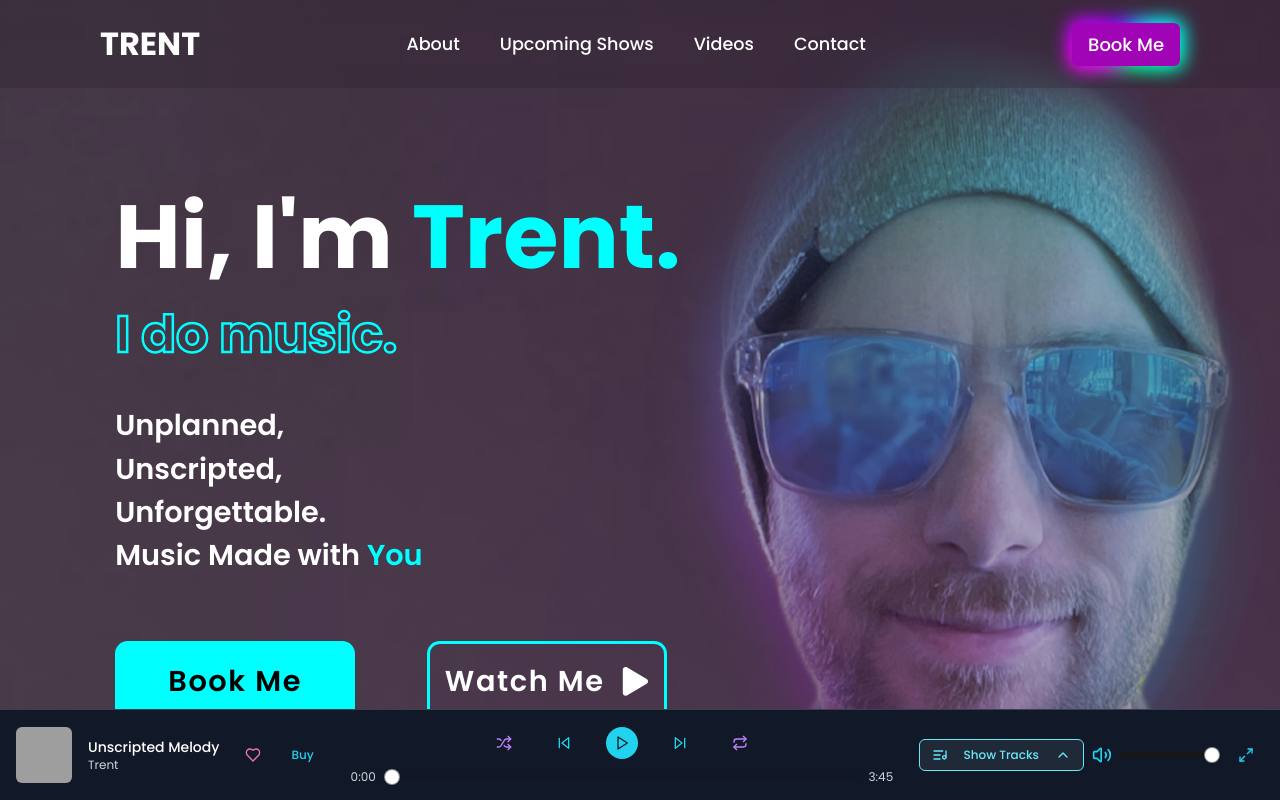
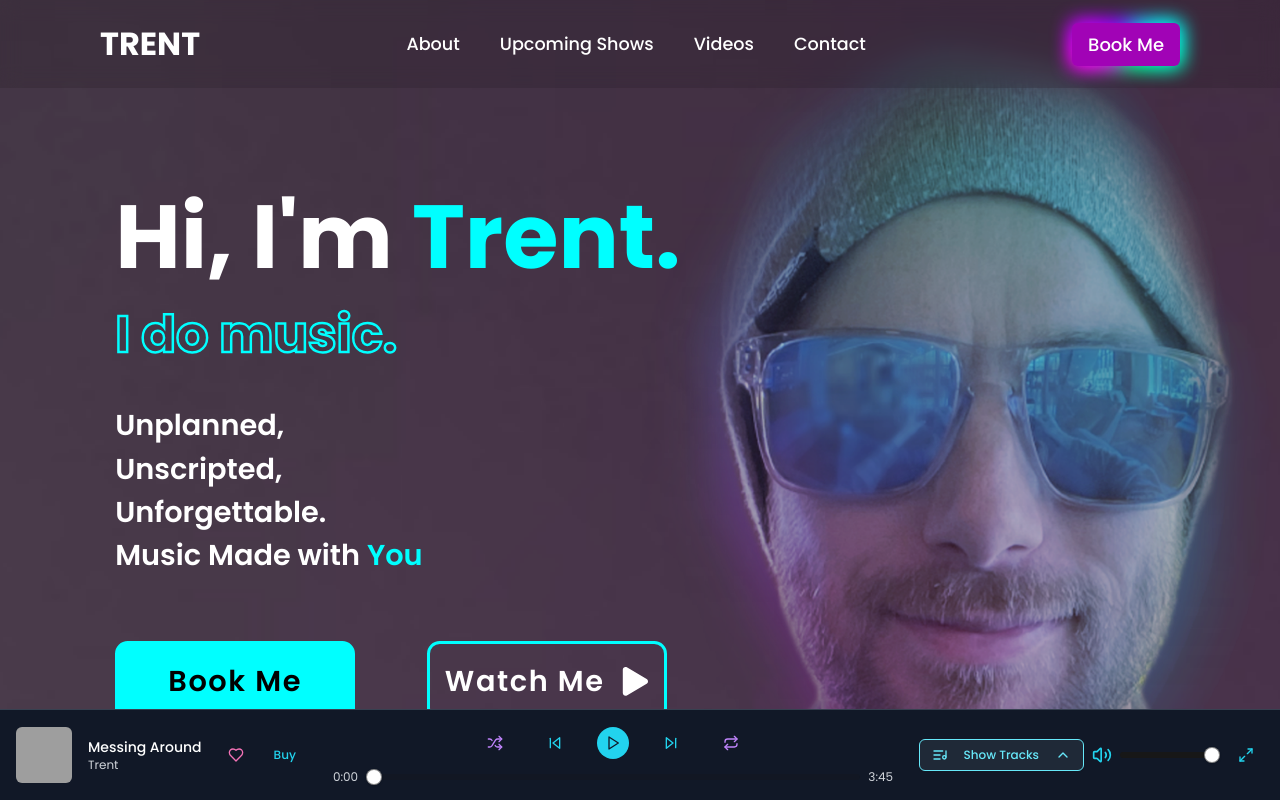
Before and after one commit to tmcfarlane/music-portfolio, a React (Vite) app: page / in a window 1280 px wide. Shown: the top 800 px of the page. Built offline with nearby package versions, Linux system fonts and the light colour scheme; grey boxes are pictures that could not be loaded; what baseui, styletron-engine-atomic, styletron-react would draw is missing.

Commit message:
music player

```diff
--- a/src/components/social/social.module.css
+++ b/src/components/social/social.module.css
@@ -15,16 +15,31 @@
   background: transparent;
   border: 0.2rem solid var(--clr-5);
   border-radius: 50%;
-  color: var(--clr-5);
   font-size: 30px;
-  z-index: 1;
+  z-index: 0; /* Ensure the link content (icons) is above the :before pseudo-element */
   overflow: hidden;
   transition: 0.5s;
-  color: white;
+  color: white; /* Default color */
+}
+
+.home-sci a:before {
+  content: "";
+  position: absolute;
+  top: 0;
+  left: 0;
+  width: 0%;
+  height: 100%;
+  background: var(--clr-5);
+  transition: 0.5s;
+  z-index: -1; /* Keep it below the icon and border */
+}
+
+.home-sci a:hover::before {
+  width: 100%; /* Expands background effect on hover */
 }
 
 .home-sci a:hover {
-  color: black;
+  color: black; /* Changes icon color on hover */
 }
 
 .home-sci a:nth-child(1):hover {
@@ -41,20 +56,5 @@
 
 .tiktok {
   line-height: 0.5;
+  z-index: 2; /* Ensure TikTok icon is above the :before background */
 }
-
-.home-sci a:before {
-  content: "";
-  position: absolute;
-  top: 0;
-  left: 0;
-  width: 0%;
-  height: 100%;
-  background: var(--clr-5);
-  z-index: -1;
-  transition: 0.5s;
-}
-
-.home-sci a:hover::before {
-  width: 100%;
-}
--- a/src/components/social/social.tsx
+++ b/src/components/social/social.tsx
@@ -9,7 +9,6 @@ import "react-toastify/dist/ReactToastify.css";
 function Social(): JSX.Element {
   return (
     <>
-      <div></div>
       <div className={styles["home-sci"]}>
         <a
           href="https://www.youtube.com/channel/UCGZGKDnmdsfb3-h1Q0iq0LA/"
--- a/src/components/video/video.module.css
+++ b/src/components/video/video.module.css
@@ -1,5 +1,6 @@
 .video-container {
   text-align: center;
+  margin-bottom: 2rem;
 }
 
 .video-title {
--- a/src/pages/contact/contact.module.css
+++ b/src/pages/contact/contact.module.css
@@ -94,7 +94,7 @@
   letter-spacing: 0.1rem;
   color: black;
   text-decoration: none;
-  z-index: 1;
+  z-index: 0;
   overflow: hidden;
   transition: 0.5s;
   cursor: pointer;
--- a/src/pages/home/home.module.css
+++ b/src/pages/home/home.module.css
@@ -44,6 +44,7 @@
   justify-content: space-between;
   width: 34.5rem;
   height: 5rem;
+  z-index: 0;
 }
 
 .btn-box .btn {
--- a/src/pages/tracks/musicplayer.tsx
+++ b/src/pages/tracks/musicplayer.tsx
@@ -46,6 +46,15 @@ export default function MusicPlayer() {
     audioRef.current.volume = volume;
   }, [volume]);
 
+  // Add this useEffect to prevent body scrolling when tracklist is visible
+  useEffect(() => {
+    if (isTrackListVisible) {
+      document.body.style.overflow = "hidden";
+    } else {
+      document.body.style.overflow = "";
+    }
+  }, [isTrackListVisible]);
+
   const togglePlay = () => {
     if (isPlaying) {
       audioRef.current.pause();
@@ -84,8 +93,10 @@ export default function MusicPlayer() {
     <>
       <div
         className={`fixed top-0 left-0 right-0 bg-gray-900 transition-all duration-300 ease-in-out ${
-          isTrackListVisible ? "h-[calc(100%-90px)]" : "h-0"
-        } overflow-hidden`}
+          isTrackListVisible
+            ? "h-[calc(100%-90px)] overflow-y-auto"
+            : "h-0 overflow-hidden"
+        }`}
       >
         <TrackList
           currentTrack={currentTrack}
--- a/src/pages/tracks/tracklistcomp.tsx
+++ b/src/pages/tracks/tracklistcomp.tsx
@@ -21,7 +21,7 @@ export default function TrackList({
   };
 
   return (
-    <div className="w-full bg-gray-900 text-white">
+    <div className="w-full bg-gray-900 text-white pt-[60px] relative z-50 h-full overflow-y-auto">
       <div className="px-8 py-6">
         {/* Headers */}
         <div className="grid grid-cols-[auto_1fr_1fr_1fr_auto] gap-4 px-4 py-2 text-sm text-gray-400 border-b border-gray-700">
--- a/src/pages/tracks/trackslist.ts
+++ b/src/pages/tracks/trackslist.ts
@@ -1,13 +1,13 @@
 export const tracks = [
     {
       id: 1,
-      title: "Unscripted Melody",
+      title: "Messing Around",
       artist: "Trent",
       album: "Live Sessions",
       artwork: "/placeholder.svg?height=40&width=40",
       duration: 225,
       dateAdded: "9 hours ago",
-      url: "/path-to-audio-1.mp3",
+      url: "/assets/tracks/1.wav",
     },
     {
       id: 2,
@@ -49,4 +49,154 @@ export const tracks = [
       dateAdded: "5 days ago",
       url: "/path-to-audio-5.mp3",
     },
+    {
+      id: 6,
+      title: "Echoes of Silence",
+      artist: "Trent",
+      album: "Deep Thoughts",
+      artwork: "/placeholder.svg?height=40&width=40",
+      duration: 230,
+      dateAdded: "6 days ago",
+      url: "/path-to-audio-6.mp3",
+    },
+    {
+      id: 7,
+      title: "Midnight Groove",
+      artist: "Trent",
+      album: "Night Vibes",
+      artwork: "/placeholder.svg?height=40&width=40",
+      duration: 210,
+      dateAdded: "1 week ago",
+      url: "/path-to-audio-7.mp3",
+    },
+    {
+      id: 8,
+      title: "Harmony in Chaos",
+      artist: "Trent & The Band",
+      album: "Live Sessions",
+      artwork: "/placeholder.svg?height=40&width=40",
+      duration: 255,
+      dateAdded: "1 week ago",
+      url: "/path-to-audio-8.mp3",
+    },
+    {
+      id: 9,
+      title: "Wandering Mind",
+      artist: "Trent",
+      album: "Improv Night",
+      artwork: "/placeholder.svg?height=40&width=40",
+      duration: 195,
+      dateAdded: "2 weeks ago",
+      url: "/path-to-audio-9.mp3",
+    },
+    {
+      id: 10,
+      title: "Soulful Expressions",
+      artist: "Trent",
+      album: "Deep Thoughts",
+      artwork: "/placeholder.svg?height=40&width=40",
+      duration: 240,
+      dateAdded: "2 weeks ago",
+      url: "/path-to-audio-10.mp3",
+    },
+    {
+      id: 11,
+      title: "Ambient Waves",
+      artist: "Trent",
+      album: "Chill Sessions",
+      artwork: "/placeholder.svg?height=40&width=40",
+      duration: 220,
+      dateAdded: "3 weeks ago",
+      url: "/path-to-audio-11.mp3",
+    },
+    {
+      id: 12,
+      title: "Electric Dreams",
+      artist: "Trent",
+      album: "Night Vibes",
+      artwork: "/placeholder.svg?height=40&width=40",
+      duration: 205,
+      dateAdded: "3 weeks ago",
+      url: "/path-to-audio-12.mp3",
+    },
+    {
+      id: 13,
+      title: "Rhythmic Pulse",
+      artist: "Trent ft. DJ Mix",
+      album: "Club Nights",
+      artwork: "/placeholder.svg?height=40&width=40",
+      duration: 235,
+      dateAdded: "1 month ago",
+      url: "/path-to-audio-13.mp3",
+    },
+    {
+      id: 14,
+      title: "Sunrise Melody",
+      artist: "Trent",
+      album: "Morning Tunes",
+      artwork: "/placeholder.svg?height=40&width=40",
+      duration: 215,
+      dateAdded: "1 month ago",
+      url: "/path-to-audio-14.mp3",
+    },
+    {
+      id: 15,
+      title: "Whispers in the Wind",
+      artist: "Trent",
+      album: "Deep Thoughts",
+      artwork: "/placeholder.svg?height=40&width=40",
+      duration: 225,
+      dateAdded: "1 month ago",
+      url: "/path-to-audio-15.mp3",
+    },
+    {
+      id: 16,
+      title: "Dance of Shadows",
+      artist: "Trent & The Band",
+      album: "Live Sessions",
+      artwork: "/placeholder.svg?height=40&width=40",
+      duration: 250,
+      dateAdded: "2 months ago",
+      url: "/path-to-audio-16.mp3",
+    },
+    {
+      id: 17,
+      title: "Echo Chamber",
+      artist: "Trent",
+      album: "Improv Night",
+      artwork: "/placeholder.svg?height=40&width=40",
+      duration: 205,
+      dateAdded: "2 months ago",
+      url: "/path-to-audio-17.mp3",
+    },
+    {
+      id: 18,
+      title: "Silent Reflections",
+      artist: "Trent",
+      album: "Deep Thoughts",
+      artwork: "/placeholder.svg?height=40&width=40",
+      duration: 240,
+      dateAdded: "3 months ago",
+      url: "/path-to-audio-18.mp3",
+    },
+    {
+      id: 19,
+      title: "City Lights",
+      artist: "Trent",
+      album: "Night Vibes",
+      artwork: "/placeholder.svg?height=40&width=40",
+      duration: 200,
+      dateAdded: "3 months ago",
+      url: "/path-to-audio-19.mp3",
+    },
+    {
+      id: 20,
+      title: "Endless Horizons",
+      artist: "Trent",
+      album: "Journey",
+      artwork: "/placeholder.svg?height=40&width=40",
+      duration: 260,
+      dateAdded: "4 months ago",
+      url: "/path-to-audio-20.mp3",
+    },
   ];
```
Also changed, not shown: 1 other file (tests, documents, lock files or other folders).
